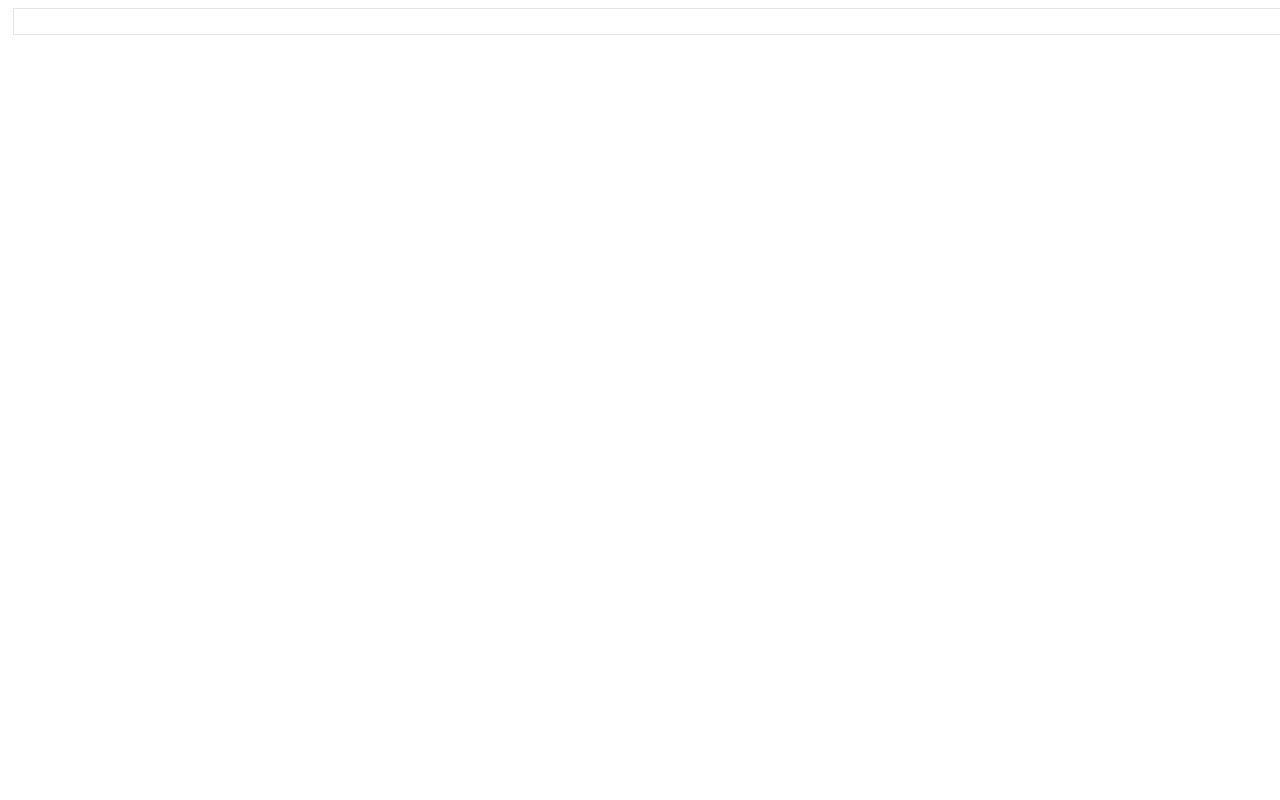
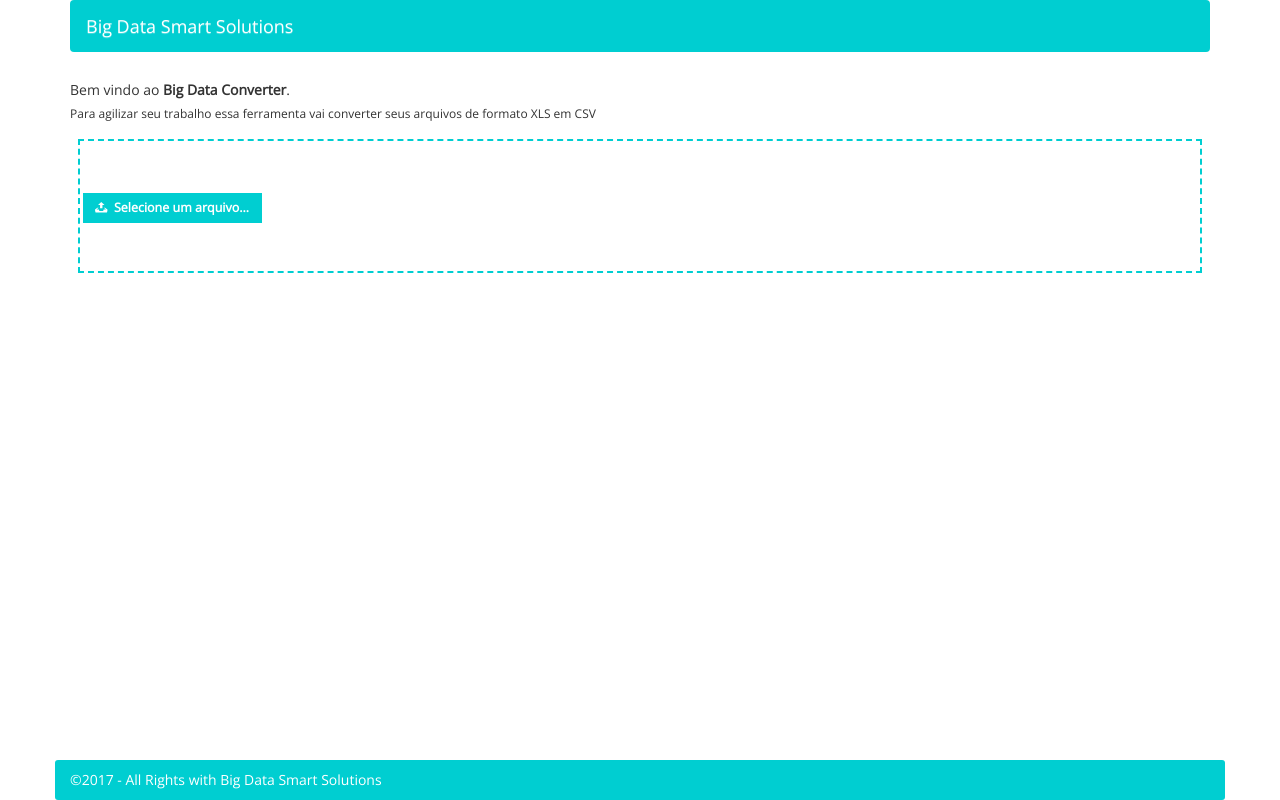
Before and after one commit to frutuozo29/BigDataSmartSolutions, a plain HTML site: page front-end/index.html in a window 1280 px wide. Drawn offline with nearby package versions, Linux system fonts and the light colour scheme.

Commit message:
Ajustes no layout

```diff
--- a/front-end/css/style.css
+++ b/front-end/css/style.css
@@ -1,29 +1,95 @@
-.realupload {
-    position: relative;
-    float: right;
-    top: -21px;
-    right: 20px;
-    opacity:0;
-    -moz-opacity:0;
-    filter: alpha(opacity(0));
+* {
+    font-family: 'Open Sans', sans-serif;
 }
 
-.fakeupload {
-    width: 100%;
-    background: url("botao-selecione.png") no-repeat 99% 51%;
-    cursor: default;
+.copyright {
+    min-height: 40px;
+    border-radius: 3px;
+    padding: 0;
 }
 
-input {
+.copyright p {
+    text-align: left;
+    color: #FFF;
+    padding: 10px 0;
+    margin-bottom: 0px;
+}
+
+.header {
+    position: absolute;
+    top: 0;
+    width: 100%;
+}
+
+.footer {
+    position: absolute;
+    bottom: 0;
+    width: 100%;
+}
+
+.bg-darkturcoise {
+    background-color: #00CED1;
+}
+
+.box {
+  background-color: #FFF;
+  outline: 2px dashed #00CED1;
+  outline-offset: -10px;
+  padding: 6.25rem 1.25rem;
+  height: 150px;
+}
+
+.inputfile {
+  width: 0.1px;
+  height: 0.1px;
+  opacity: 0;
+  overflow: hidden;
+  position: absolute;
+  z-index: -1;
+}
+
+.inputfile + label {
+    max-width: 80%;
+    font-size: 1.25rem;
+    font-weight: 700;
+    text-overflow: ellipsis;
+    white-space: nowrap;
+    cursor: pointer;
+    display: inline-block;
+    overflow: hidden;
+    padding: 0.625rem 1.25rem;
+
+}
+
+.inputfile:focus + label,
+.inputfile.has-focus + label {
+    outline: 1px dotted #000;
+    outline: -webkit-focus-ring-color auto 5px;
+}
+
+.inputfile + label * {
+    /* pointer-events: none; */
+    /* in case of FastClick lib use */
+}
+
+.inputfile + label svg {
+    width: 1em;
+    height: 1em;
+    vertical-align: middle;
+    fill: currentColor;
+    margin-top: -0.25em;
+    margin-right: 0.25em;
+}
+
+.inputfile-1 + label {
+    color: #FFF;
+    background-color: #00CED1;
+}
+
+.inputfile-1:focus + label,
+.inputfile-1.has-focus + label,
+.inputfile-1 + label:hover {
+    color: #00CED1;
     background-color: #FFF;
-    border: 1px solid #e4e4e4;
-    letter-spacing: 1px;
-    font-size: 11px;
-    color: #333;
-    padding-left: 5px;
-    padding-top: 5px;
-    padding-bottom: 5px;
-    margin-left: 5px;
-    height: 15px;
-    vertical-align: middle;
- }
+    border: 0.2px solid #00CED1;
+}
--- a/front-end/index.html
+++ b/front-end/index.html
@@ -1,22 +1,49 @@
 <!DOCTYPE html>
 <html lang="pt-br">
+
 <head>
     <title>BigDataSmartSolutions</title>
     <meta charset="UTF-8">
     <meta name="viewport" content="width=device-width, initial-scale=1">
+    <link href="https://fonts.googleapis.com/css?family=Open+Sans" rel="stylesheet">
+    <link rel="stylesheet" href="node_modules/normalize.css/normalize.css">
+    <link rel="stylesheet" href="https://maxcdn.bootstrapcdn.com/bootstrap/3.3.7/css/bootstrap.min.css" integrity="sha384-BVYiiSIFeK1dGmJRAkycuHAHRg32OmUcww7on3RYdg4Va+PmSTsz/K68vbdEjh4u"
+        crossorigin="anonymous">
+    <link rel="stylesheet" href="https://maxcdn.bootstrapcdn.com/bootstrap/3.3.7/css/bootstrap-theme.min.css" integrity="sha384-rHyoN1iRsVXV4nD0JutlnGaslCJuC7uwjduW9SVrLvRYooPp2bWYgmgJQIXwl/Sp"
+        crossorigin="anonymous">
     <link href="css/style.css" rel="stylesheet">
+    <script>(function(e,t,n){var r=e.querySelectorAll("html")[0];r.className=r.className.replace(/(^|\s)no-js(\s|$)/,"$1js$2")})(document,window,0);</script>
 </head>
+
 <body>
-        <header>
+    <header class="container">
+        <nav class="navbar bg-darkturcoise">
+            <a class="navbar-brand" style="color:#FFF;">Big Data Smart Solutions</a>
+        </nav>
+    </header>
+    <main>
+        <div class="container">
+            <h5>Bem vindo ao <strong>Big Data Converter</strong>.</h5>
+            <h6>Para agilizar seu trabalho essa ferramenta vai converter seus arquivos de formato XLS em CSV</h6>
+            <form class="box" method="post" action="" enctype="multipart/form-data">
+                <input type="file" name="file-1[]" id="file-1" class="inputfile inputfile-1" data-multiple-caption="{count} files selected"
+                    multiple />
+                <label for="file-1"><svg xmlns="http://www.w3.org/2000/svg" width="20" height="17" viewBox="0 0 20 17"><path d="M10 0l-5.2 4.9h3.3v5.1h3.8v-5.1h3.3l-5.2-4.9zm9.3 11.5l-3.2-2.1h-2l3.4 2.6h-3.5c-.1 0-.2.1-.2.1l-.8 2.3h-6l-.8-2.2c-.1-.1-.1-.2-.2-.2h-3.6l3.4-2.6h-2l-3.2 2.1c-.4.3-.7 1-.6 1.5l.6 3.1c.1.5.7.9 1.2.9h16.3c.6 0 1.1-.4 1.3-.9l.6-3.1c.1-.5-.2-1.2-.7-1.5z"/></svg> <span>Selecione um arquivo&hellip;</span></label>
+            </form>
+        </div>
+    </main>
+    <footer class="footer">
+        <div class="container copyright bg-darkturcoise">
+            <div class="col-md-12">
+                <p>©2017 - All Rights with Big Data Smart Solutions</p>
+            </div>
+        </div>
+    </footer>
+    <script src="https://code.jquery.com/jquery-3.2.1.min.js" integrity="sha256-hwg4gsxgFZhOsEEamdOYGBf13FyQuiTwlAQgxVSNgt4="
+        crossorigin="anonymous"></script>
+    <script src="https://maxcdn.bootstrapcdn.com/bootstrap/3.3.7/js/bootstrap.min.js" integrity="sha384-Tc5IQib027qvyjSMfHjOMaLkfuWVxZxUPnCJA7l2mCWNIpG9mGCD8wGNIcPD7Txa"
+        crossorigin="anonymous"></script>
+    <script src="js/scripts.js"></script>
+</body>
 
-        </header>
-        <body>
-            <input id="fakeupload" name="fakeupload" class="fakeupload" type="text" />
-            <input id="realupload" name="realupload" class="realupload" type="file"
-              onchange="this.form.fakeupload.value = this.value;" />
-        </body>
-        <footer>
-
-        </footer>
-    </body>
 </html>
--- /dev/null
+++ b/front-end/js/scripts.js
@@ -0,0 +1,29 @@
+'use strict';
+
+;( function ( document, window, index )
+{
+	var inputs = document.querySelectorAll( '.inputfile' );
+	Array.prototype.forEach.call( inputs, function( input )
+	{
+		var label	 = input.nextElementSibling,
+			labelVal = label.innerHTML;
+
+		input.addEventListener( 'change', function( e )
+		{
+			var fileName = '';
+			if( this.files && this.files.length > 1 )
+				fileName = ( this.getAttribute( 'data-multiple-caption' ) || '' ).replace( '{count}', this.files.length );
+			else
+				fileName = e.target.value.split( '\\' ).pop();
+
+			if( fileName )
+				label.querySelector( 'span' ).innerHTML = fileName;
+			else
+				label.innerHTML = labelVal;
+		});
+
+		// Firefox bug fix
+		input.addEventListener( 'focus', function(){ input.classList.add( 'has-focus' ); });
+		input.addEventListener( 'blur', function(){ input.classList.remove( 'has-focus' ); });
+	});
+}( document, window, 0 ));
```
Lines whose indentation alone changed are shown as unchanged.
